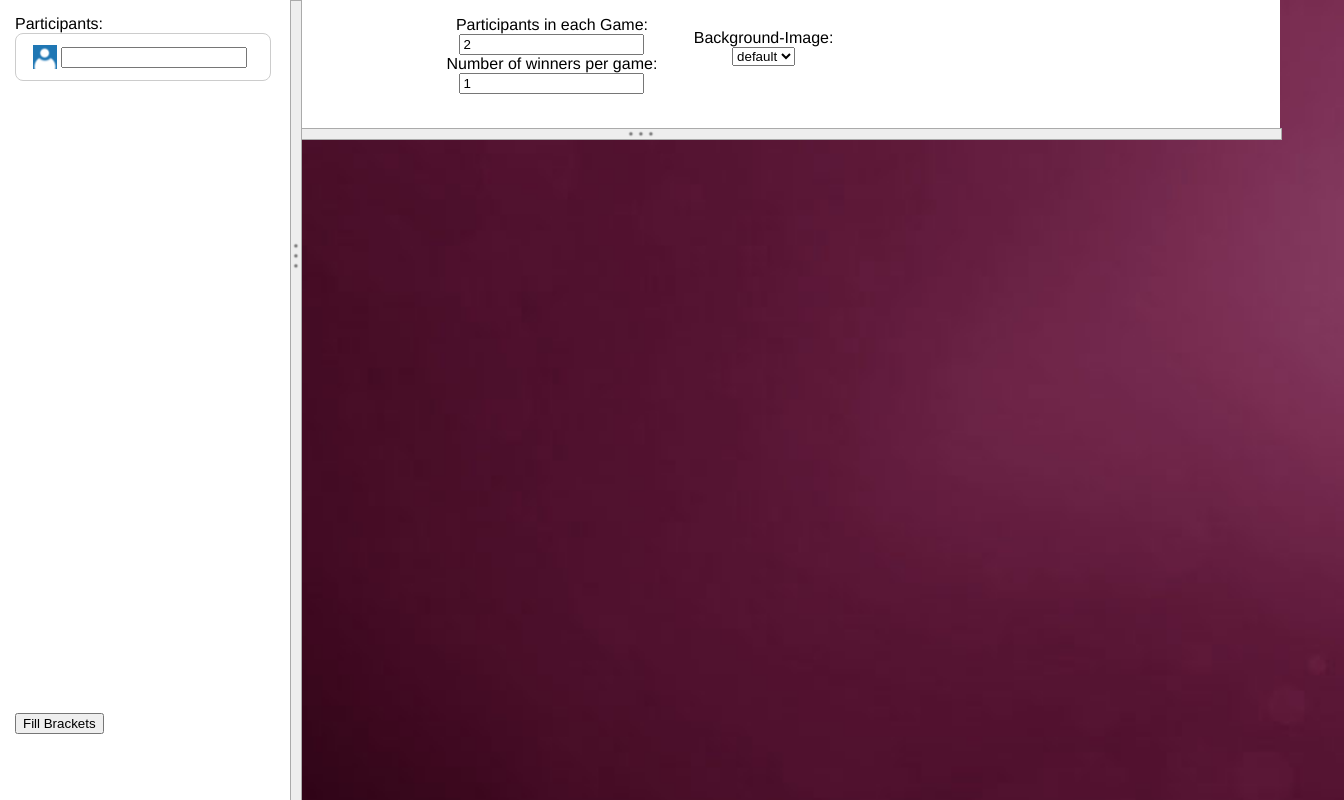
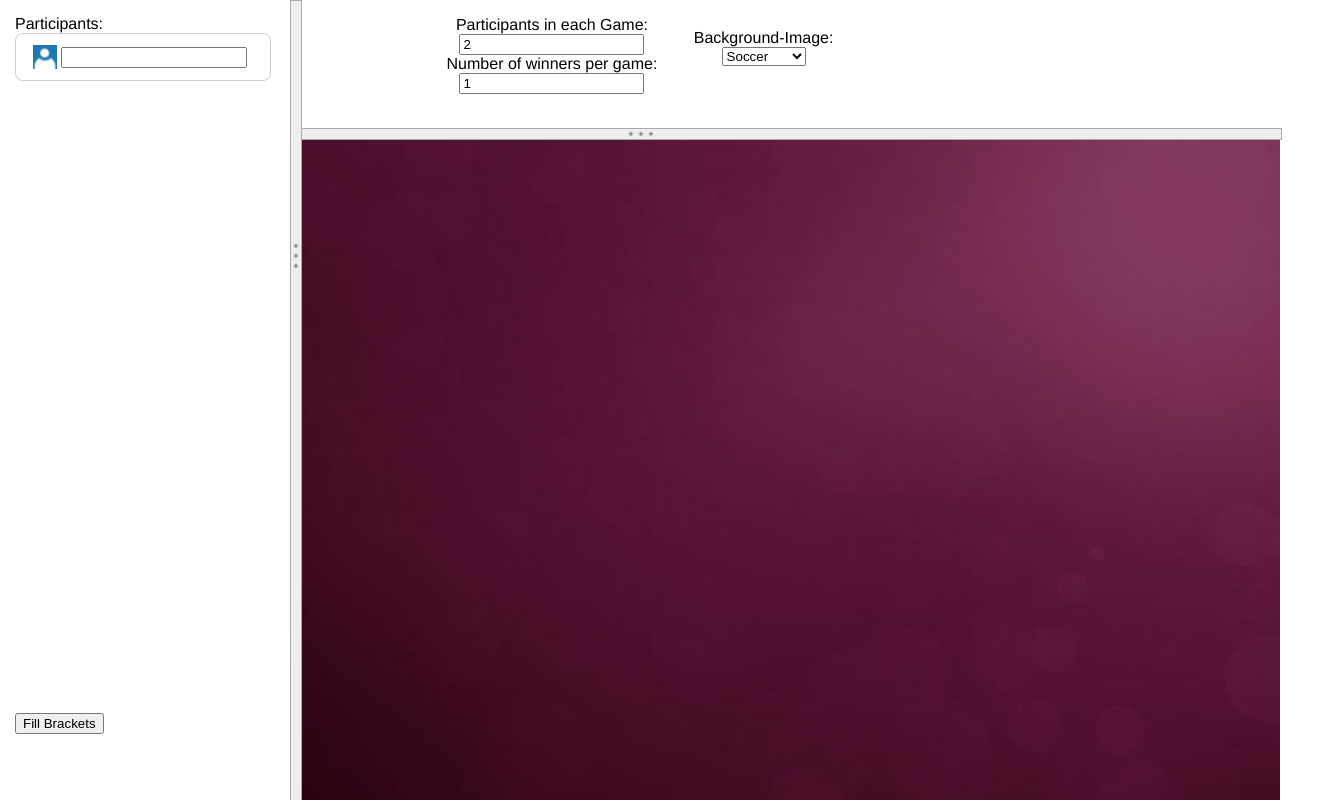
Before and after one commit to tikiblue/tournament_brackets, a plain HTML site: page index.html in a window 1280 px wide. Shown: the whole page, 1344 px wide, since content can reach past the window. Drawn offline with Linux system fonts and the light colour scheme.

Commit message:
background image
you can now change the background image

```diff
--- a/css/global.css
+++ b/css/global.css
@@ -3,7 +3,8 @@ body{
 	margin: 0;
 	font-family: Helvetica;
 	background: url('../img/games/default.jpg');
-	background-size: 150%;
+	background-size: 125%;
+	background-attachment:fixed;
 }
 
 .minimize{
@@ -105,9 +106,9 @@ body{
 	width: 100%;
 }
 #brackets{
-	width: 100%;
 	padding: 32px;
 	text-align: center;
+	white-space: nowrap;
 }
 
 #brackets .round{
--- a/index.html
+++ b/index.html
@@ -20,7 +20,9 @@
 				<div id="gamebackground">
 					Background-Image:<br/>
 					<select>
-						<option value="default">default</option>
+						<option value="default">Default</option>
+						<option value="mario">Mario Kart</option>
+						<option value="soccer">Soccer</option>
 					</select>
 				</div>
 			</div>
--- a/js/game.js
+++ b/js/game.js
@@ -35,14 +35,23 @@ $(function(){
 		resetBrackets(players);
 	}
 
+	$("#game #gamecontent #gamebackground select").change(function(){
+		game.image = $(this).val();
+		updateBackgroundImage();
+	});
+
 	$("#game #gamecontent #gamebackground option").attr("selected", "");
 	$("#game #gamecontent #gamebackground option[value="+game.image+"]").attr("selected", "selected");
+	updateBackgroundImage();
 
 });
 
 function updateBackgroundImage(){
 	var url = "img/games/"+game.image+".jpg";
-	$("body").css("background-image",url);
+	$("body").css("background","url('"+url+"')");
+	$("body").css("background-size","125%");
+	$("body").css("background-attachment","fixed");
+	localStorage.setItem("game", JSON.stringify(game));
 }
 
 function updateGame(){
```
Also changed, not shown: img/games/mario.jpg (added), img/games/soccer.jpg (added).
